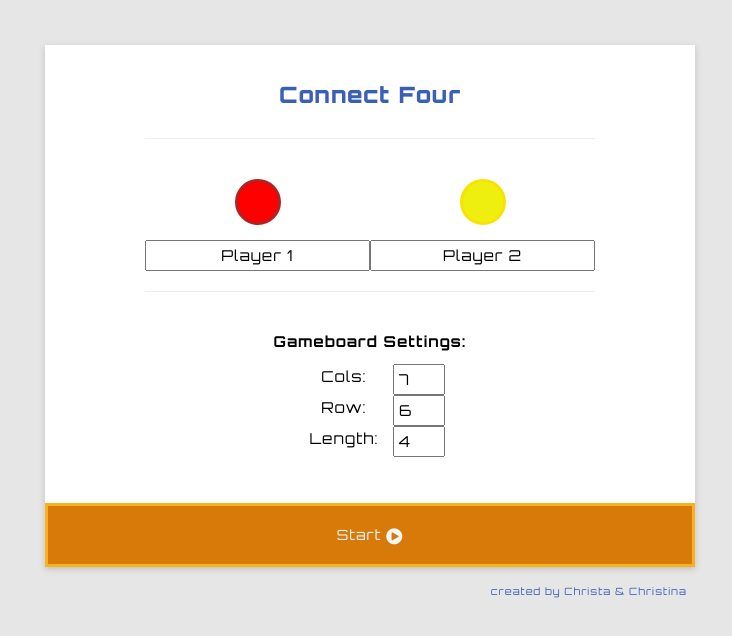
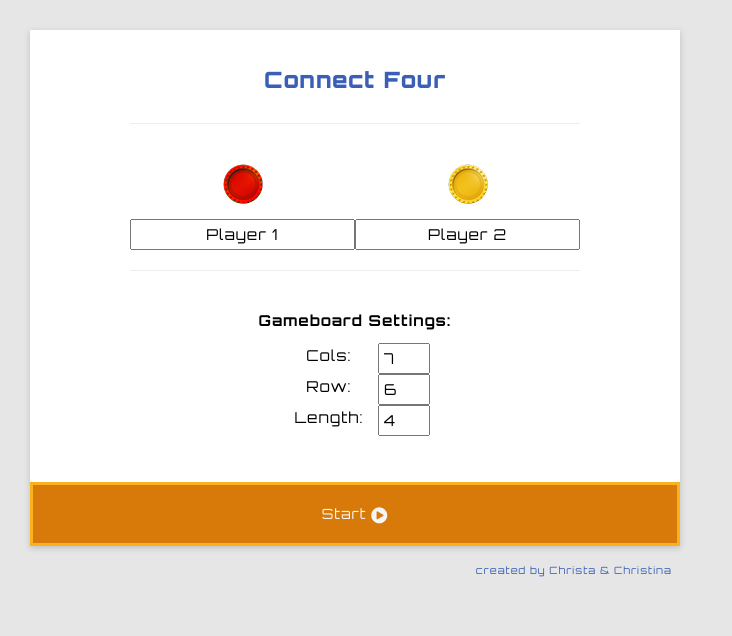
Before and after one commit to jessequiroga/react-connect4, a React app: page / in a window 1280 px wide. Shown: the top 636 px of the page, without its empty margins (0-732 px from the left). Built offline with nearby package versions, Linux system fonts and the light colour scheme.

Commit message:
add token image

```diff
--- a/src/app/components/Board/Board.scss
+++ b/src/app/components/Board/Board.scss
@@ -39,27 +39,13 @@
 .token {
     z-index:-1;
     width: 40px; /*33.5*/
-    height:40px;
+    height: 40px;
     border-radius: 50%;
     position: absolute;
     top: 0;
     left: 0;
      transition: top 200ms ease-out;
 
-}
-.markToken{
-    border: 3px whitesmoke solid;
-}
-
-.labelPlayer{
-    z-index: 100;
-    width: 40px;
-    height: 40px;
-    border-radius: 50%;
-}
-
-.playerShow{
-    border: 3px whitesmoke solid;
 }
 
 .hide{
--- a/src/app/components/Settings/Settings.jsx
+++ b/src/app/components/Settings/Settings.jsx
@@ -9,8 +9,8 @@ export default function Setting({onGameStart, onSave, config}) {
       <div className="component__settings">
         <div className="players">
           <div className="flex">
-              <label className="label_player player1"></label>
-              <label className="label_player player2"> </label>
+              <label className="labelPlayer player1"></label>
+              <label className="labelPlayer player2"> </label>
           </div>
           <div className="flex">
             <input className="input"
--- a/src/app/components/Settings/Settings.scss
+++ b/src/app/components/Settings/Settings.scss
@@ -31,24 +31,3 @@
 	}
 
 }
-
-.label_player{
-  z-index: 100;
-  width: 40px;
-  height: 40px;
-  border-radius: 50%;
-}
-
-.player1{
-    /*background: url("../../../img/red.png") !important;
-    background-repeat: no-repeat;*/
-    background-color: red;
-    border: solid #b22222 3px !important;
-}
-
-.player2{
-    /*background-image: url("../../../img/red.png") !important;
-    background-repeat: no-repeat;*/
-    background-color: #efef0f;
-    border: solid #f9e202 3px !important;
-}
--- a/src/app/components/Token/Token.jsx
+++ b/src/app/components/Token/Token.jsx
@@ -11,13 +11,13 @@ export default class Token extends React.Component {
   componentDidMount() {
     setTimeout(() =>
       this.setState({
-      top: `${this.props.row * 50 + 2 }px`
+      top: `${this.props.row * 50 + 5.5 }px`
     }),10);
   }
 
   render() {
     const css = {
-      left: `${this.props.col * 50 + 3.5 }px`,
+      left: `${this.props.col * 50 + 6.5 }px`,
       top: this.state.top
     };
     let playerClass = this.props.player < 0 ? -this.props.player :  this.props.player
--- a/src/app/components/Token/Token.scss
+++ b/src/app/components/Token/Token.scss
@@ -0,0 +1,24 @@
+.markToken{
+  border: 3px whitesmoke solid !important;
+}
+
+.labelPlayer{
+  z-index: 100;
+  width: 40px;
+  height: 40px;
+  border-radius: 50%;
+}
+
+.player1{
+  background: url("../../../img/red.png");
+  background-repeat: no-repeat;
+  /* background-color: red;
+  border: solid #b22222 3px !important;*/
+}
+
+.player2{
+  background-image: url("../../../img/yellow.png");
+  background-repeat: no-repeat;
+  /*background-color: #efef0f;
+  border: solid #f9e202 3px !important;*/
+}
--- a/src/style/styles.scss
+++ b/src/style/styles.scss
@@ -9,10 +9,9 @@
 }
 
 body {
-  margin: 45px;
+  margin: 30px;
   background-color: $backgroundColor;
 }
-
 
 h1{
     font-weight: 800;
--- a/webpack.config.js
+++ b/webpack.config.js
@@ -55,6 +55,10 @@ var config = {
         include : APP_DIR,
         exclude: /node_modules/,
         use: "babel-loader"
+      },
+      {
+        test: /\.(png|jpg)$/,
+        loader: 'url-loader'
       }
     ]
   },
```
Also changed, not shown: package.json (+6 -1 lines), 1 other file (tests, documents, lock files or other folders).
